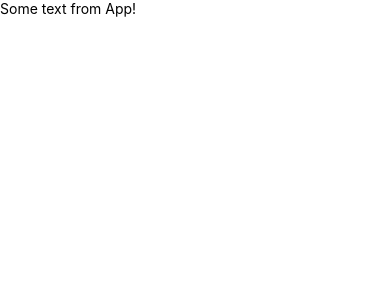
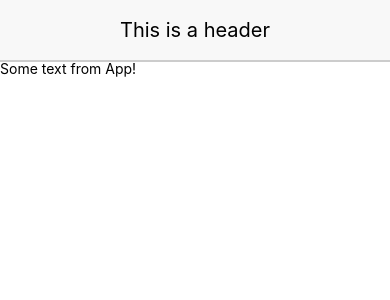
Before and after one commit to uilian/auth-react, a React Native app: screen / in a window 390 px wide. Shown: the top 300 px of the page. Built offline with nearby package versions, Linux system fonts and the light colour scheme.

Commit message:
Adding reusable components from previous project

```diff
--- a/src/App.js
+++ b/src/App.js
@@ -1,10 +1,11 @@
 import React, { Component } from 'react';
 import { View, Text } from 'react-native';
-
+import { Header } from './components/common';
 class App extends Component {
   render() {
     return (
       <View>
+        <Header headerText="This is a header" />
         <Text>
           Some text from App!
         </Text>
--- /dev/null
+++ b/src/components/common/Button.js
@@ -0,0 +1,38 @@
+import React from 'react';
+import { Text, TouchableOpacity } from 'react-native';
+
+const Button = ({ onPress, children }) => {
+  const { buttonStyle, textStyle } = styles;
+
+  return (
+    <TouchableOpacity onPress={onPress} style={buttonStyle} >
+      <Text style={textStyle} >
+        {children}
+      </Text>
+    </TouchableOpacity>
+  );
+};
+
+const styles = {
+  buttonStyle: {
+    flex: 1,
+    alignSelf: 'stretch',
+    backgroundColor: '#fff',
+    borderRadius: 5,
+    borderWidth: 1,
+    borderColor: '#007aff',
+    marginLeft: 5,
+    marginRight: 5
+  },
+  textStyle: {
+    alignSelf: 'center',
+    color: '#007aff',
+    fontSize: 16,
+    fontWeight: '600',
+    paddingTop: 10,
+    paddingBottom: 10
+  }
+};
+
+
+export { Button };
--- /dev/null
+++ b/src/components/common/Card.js
@@ -0,0 +1,29 @@
+import React from 'react';
+import { View } from 'react-native';
+
+const Card = (props) => {
+  return (
+    <View style={styles.containerStyle}>
+      {props.children}
+    </View>
+  );
+};
+
+const styles = {
+  containerStyle: {
+    borderWidth: 1,
+    borderRadius: 2,
+    borderColor: '#ddd',
+    borderBottomWidth: 0,
+    shadowColor: '#000',
+    shadowOffset: { width: 0, height: 2 },
+    shadowOpacity: 0.1,
+    shadowRadius: 2,
+    elevation: 1,
+    marginLeft: 5,
+    marginRight: 5,
+    marginTop: 10
+  }
+};
+
+export { Card };
--- /dev/null
+++ b/src/components/common/CardSection.js
@@ -0,0 +1,25 @@
+import React from 'react';
+import { View } from 'react-native';
+
+
+const CardSection = (props) => {
+  return (
+    <View style={styles.containerStyle}>
+      {props.children}
+    </View>
+  );
+};
+
+const styles = {
+  containerStyle: {
+    borderBottomWidth: 1,
+    padding: 5,
+    backgroundColor: '#fff',
+    justifyContent: 'flex-start',
+    flexDirection: 'row',
+    borderColor: '#ddd',
+    position: 'relative'
+  }
+};
+
+export { CardSection };
--- /dev/null
+++ b/src/components/common/Header.js
@@ -0,0 +1,37 @@
+// import libraries
+import React from 'react';
+import { Text, View } from 'react-native';
+
+// make a component
+const Header = (props) => {
+  const { textStyle, viewStyle } = styles;
+
+  return (
+    <View style={viewStyle}>
+      <Text style={textStyle}>{props.headerText}</Text>
+    </View>
+  );
+};
+
+const styles = {
+  viewStyle: {
+    backgroundColor: '#F8F8F8',
+    alignItems: 'center',
+    justifyContent: 'center',
+    height: 60,
+    //paddingTop: 15,
+    shadowColor: '#000',
+    shadowOffset: {
+      width: 0, height: 2
+    },
+    shadowOpacity: 0.2,
+    elevation: 2,
+    position: 'relative'
+  },
+  textStyle: {
+    fontSize: 20
+  }
+};
+
+// make the component available
+export { Header };
--- /dev/null
+++ b/src/components/common/index.js
@@ -0,0 +1,4 @@
+export * from './Button';
+export * from './Card';
+export * from './CardSection';
+export * from './Header';
```
